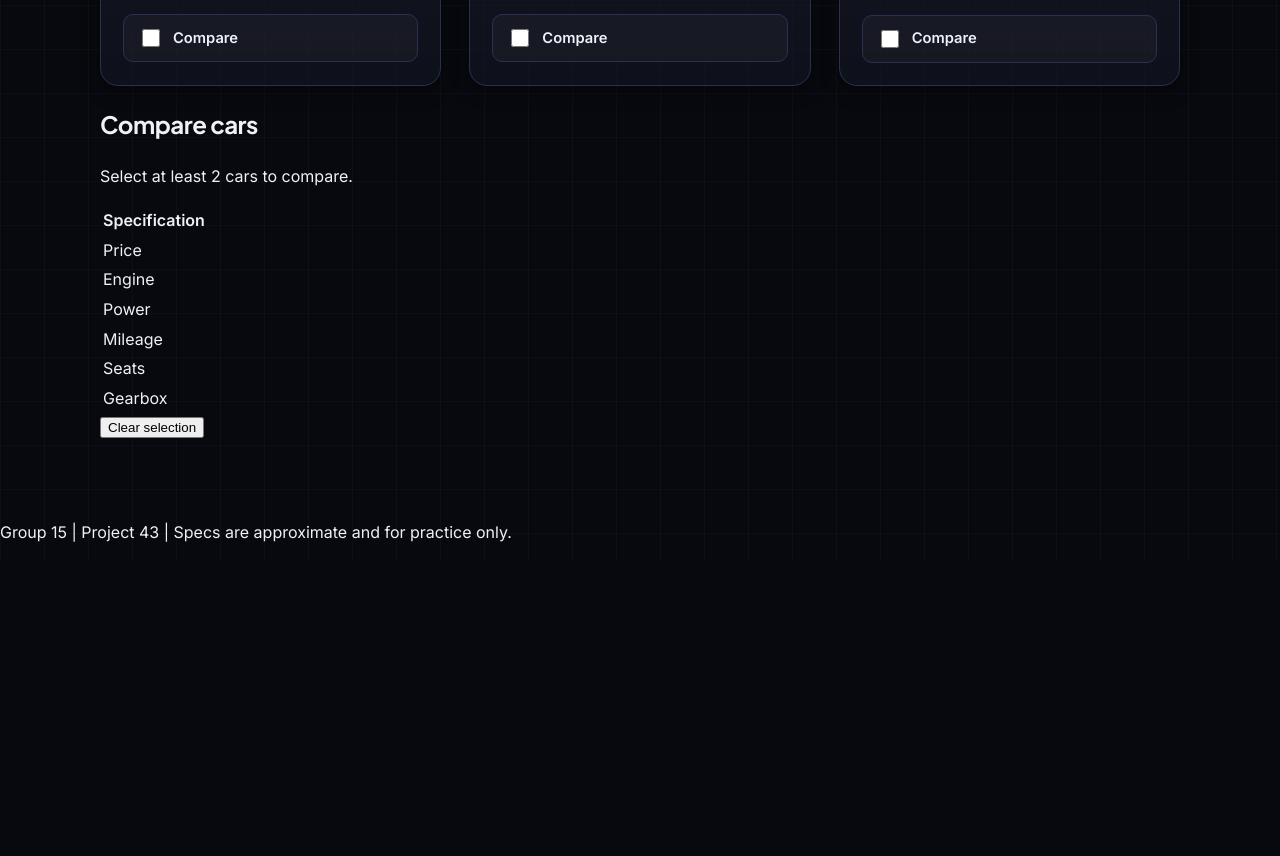
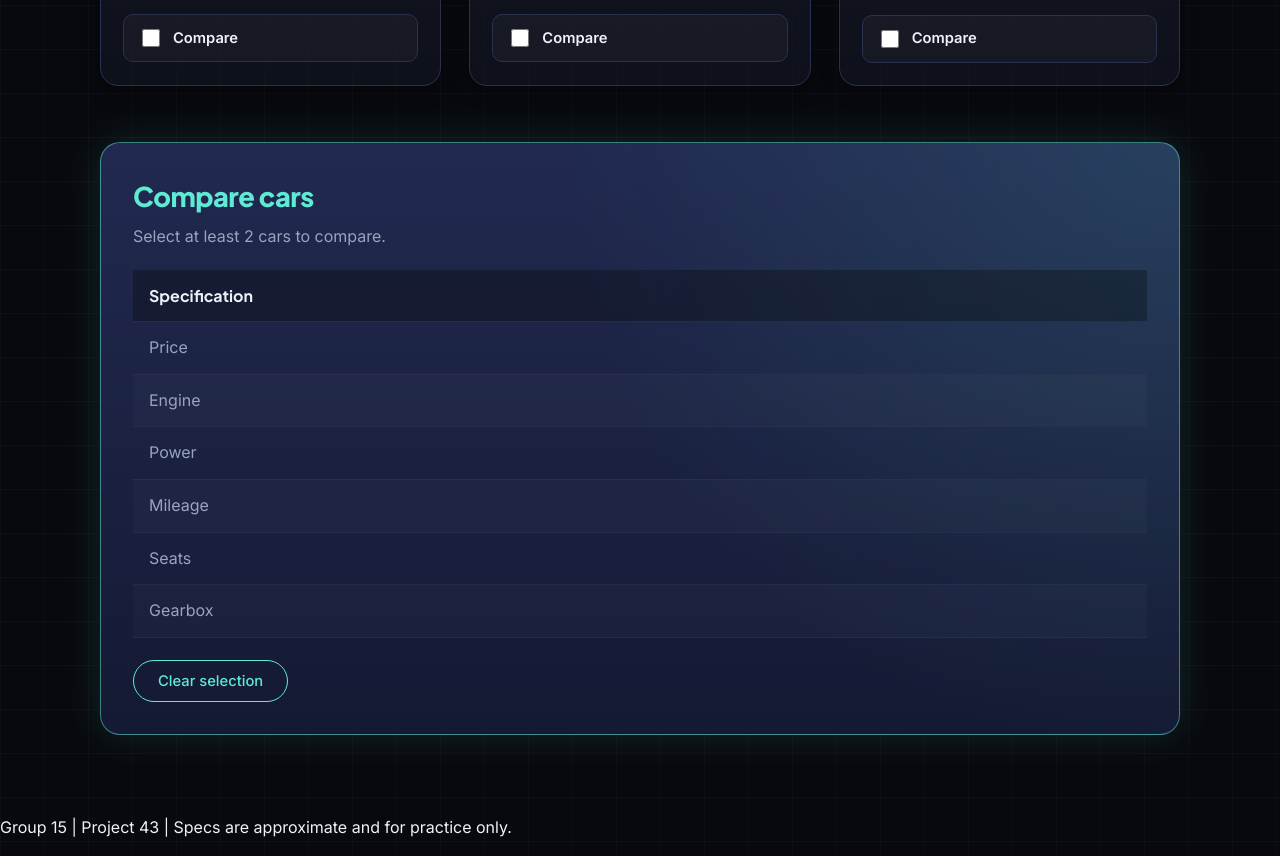
Before and after one commit to ARYAN05102007/car-showroom-group15, a plain HTML site: page index.html in a window 1280 px wide. Shown: the part 2195-3051 px from the top of the page. Before the commit the page ends 2757 px from the top, so only its background shows below. Drawn offline with Linux system fonts and the light colour scheme; a script that the page names is missing.

Commit message:
Update style.css

```diff
--- a/style.css
+++ b/style.css
@@ -265,3 +265,55 @@ main {
   background: rgba(167, 139, 250, 0.15);
   border-color: var(--violet);
 }
+
+/* ---------- Comparison section ---------- */
+.compare {
+  margin-top: 56px;
+  padding: 32px;
+  background:
+    radial-gradient(circle at 100% 0%, rgba(94, 234, 212, 0.12), transparent 50%),
+    linear-gradient(180deg, var(--compare-top), var(--compare-bottom));
+  border: 1px solid rgba(94, 234, 212, 0.5);
+  border-radius: 20px;
+  box-shadow: 0 0 40px rgba(94, 234, 212, 0.14);
+}
+.compare h2 {
+  margin: 0 0 6px;
+  font-size: 1.7rem;
+  font-weight: 800;
+  color: var(--mint);
+}
+
+#message { margin: 0 0 20px; color: var(--muted); }
+#message.warning { color: #ffb86b; font-weight: 600; }
+
+.table-wrap { overflow-x: auto; }
+#compareTable { width: 100%; border-collapse: collapse; }
+#compareTable th,
+#compareTable td {
+  padding: 13px 16px;
+  text-align: left;
+  border-bottom: 1px solid rgba(42, 49, 80, 0.8);
+}
+#compareTable th {
+  font-family: var(--font-heading);
+  font-weight: 700;
+  background: rgba(8, 9, 14, 0.35);
+}
+#compareTable tbody tr:nth-child(even) { background: rgba(255, 255, 255, 0.025); }
+#compareTable td:first-child { color: var(--muted); }
+
+#clearBtn {
+  margin-top: 22px;
+  padding: 11px 24px;
+  background: transparent;
+  color: var(--mint);
+  border: 1px solid var(--mint);
+  border-radius: 999px;
+  font-family: var(--font-body);
+  font-size: 0.92rem;
+  font-weight: 500;
+  cursor: pointer;
+  transition: background 0.25s, color 0.25s;
+}
+#clearBtn:hover { background: var(--mint); color: var(--page); }
```
